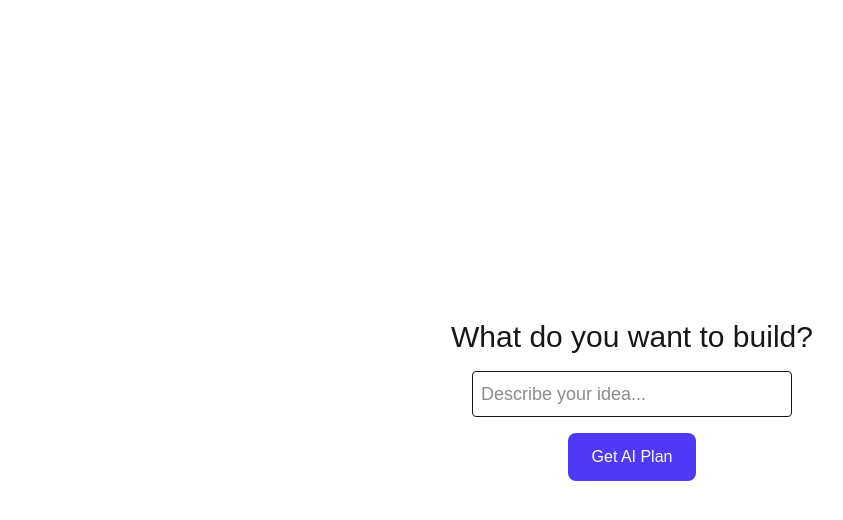
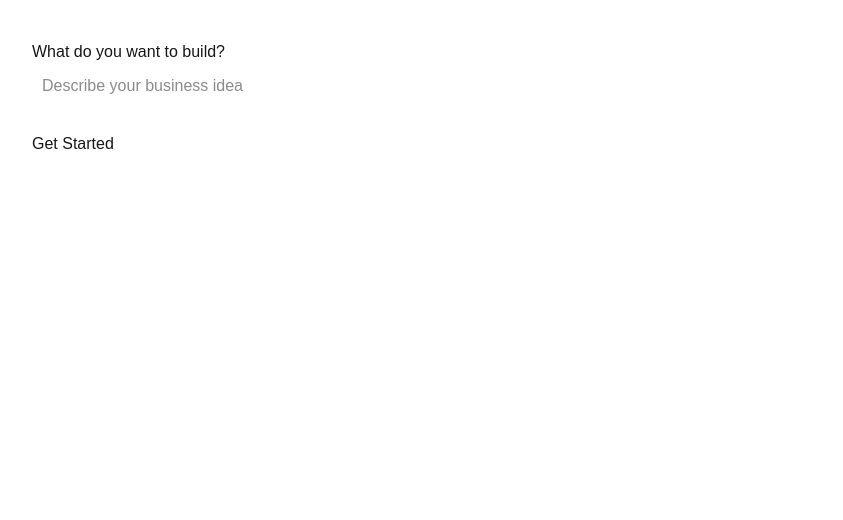
Before and after one commit to GhostPass525/my-platform, a Next.js app: page / in a window 1280 px wide. Shown: the top 520 px of the page, without its empty margins (8-851 px from the left). Built offline with nearby package versions, Linux system fonts and the light colour scheme.

Commit message:
Fix frontend submit handling

```diff
--- a/app/page.tsx
+++ b/app/page.tsx
@@ -1,59 +1,53 @@
-'use client';
+"use client";
 
-import React, { useState } from 'react';
+import { useState } from "react";
 
 export default function Home() {
-  const [step, setStep] = useState(0);
-  const [idea, setIdea] = useState('');
-  const [output, setOutput] = useState('');
+  const [idea, setIdea] = useState("");
+  const [result, setResult] = useState("");
   const [loading, setLoading] = useState(false);
 
-  const handleNext = async () => {
-    if (step === 0 && idea.trim() === '') return;
-
+  const handleSubmit = async () => {
     setLoading(true);
-    setStep(1);
+    setResult("");
 
     try {
-      const res = await fetch('/api/idea', {
-        method: 'POST',
-        headers: { 'Content-Type': 'application/json' },
+      const res = await fetch("/api/idea", {
+        method: "POST",
+        headers: { "Content-Type": "application/json" },
         body: JSON.stringify({ idea }),
       });
+
       const data = await res.json();
-      setOutput(data.output);
+      setResult(data.result || data.error);
     } catch (err) {
-      setOutput('Error generating idea. Please try again.');
-      console.error(err);
-    } finally {
-      setLoading(false);
+      setResult("Something went wrong.");
     }
+
+    setLoading(false);
   };
 
   return (
-    <main className="flex flex-col items-center justify-center min-h-screen text-center p-8">
-      {step === 0 && (
-        <>
-          <h1 className="text-3xl mb-4">What do you want to build?</h1>
-          <input
-            type="text"
-            placeholder="Describe your idea..."
-            value={idea}
-            onChange={(e) => setIdea(e.target.value)}
-            className="p-2 mb-4 border rounded w-80 text-lg"
-          />
-          <button
-            onClick={handleNext}
-            className="px-6 py-3 bg-indigo-600 text-white rounded-lg"
-          >
-            Get AI Plan
-          </button>
-        </>
-      )}
-      {step === 1 && (
-        <div className="max-w-2xl text-left p-4 border rounded shadow mt-4">
-          {loading ? <p>Generating your AI business plan...</p> : <pre>{output}</pre>}
-        </div>
+    <main style={{ padding: 40, fontFamily: "sans-serif" }}>
+      <h1>What do you want to build?</h1>
+
+      <input
+        value={idea}
+        onChange={(e) => setIdea(e.target.value)}
+        placeholder="Describe your business idea"
+        style={{ padding: 10, width: 300 }}
+      />
+
+      <br /><br />
+
+      <button onClick={handleSubmit} disabled={loading}>
+        {loading ? "Thinking..." : "Get Started"}
+      </button>
+
+      {result && (
+        <p style={{ marginTop: 20 }}>
+          <strong>Result:</strong> {result}
+        </p>
       )}
     </main>
   );
```
